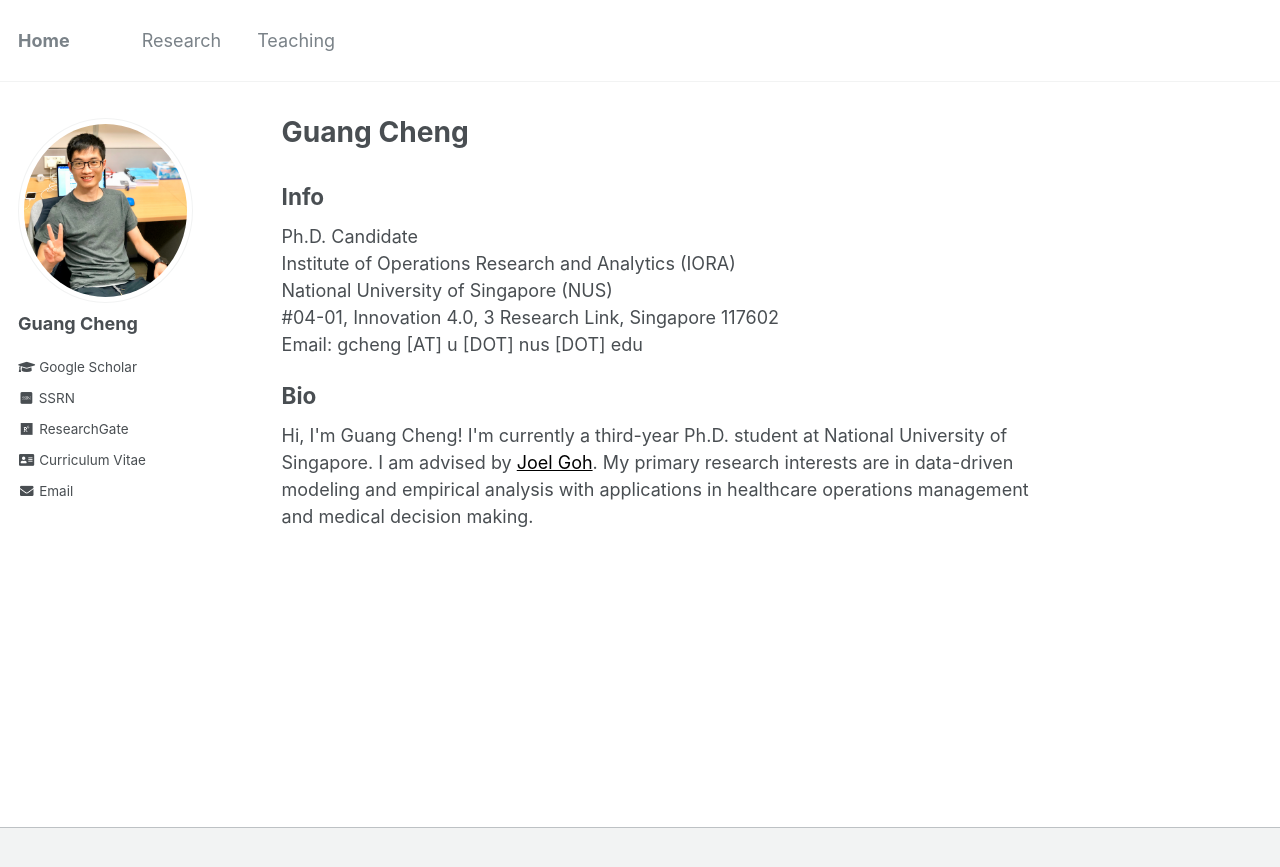
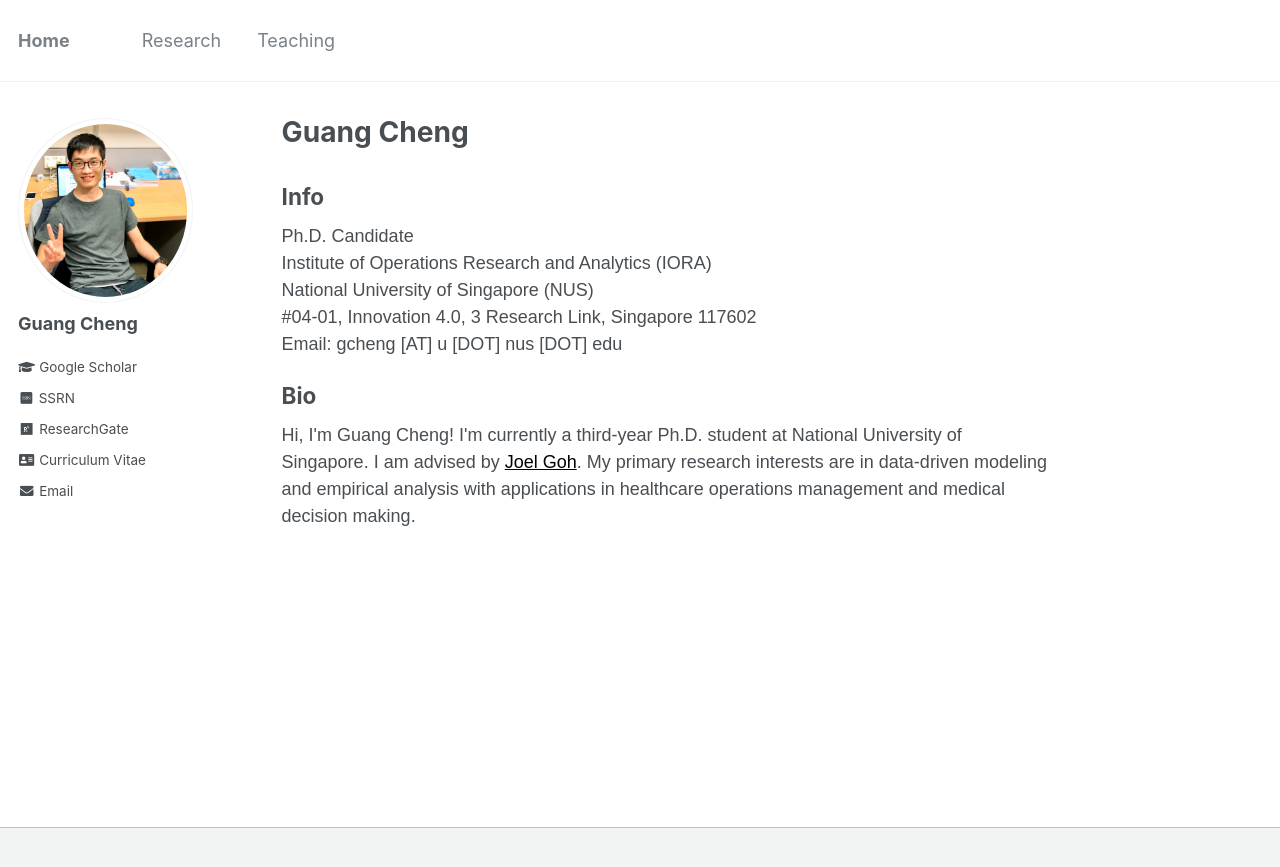
Before and after one commit to gcheng-nus/gcheng-nus.github.io, a Jekyll site: the page built from _pages/about.md, in a window 1280 px wide. Shown: the top 867 px of the page. Built offline with Jekyll 4.4.1, drawn with Linux system fonts in a browser that asks for light colours; some web fonts are replaced.

Commit message:
change font

```diff
--- a/_pages/about.md
+++ b/_pages/about.md
@@ -8,8 +8,8 @@ redirect_from:
   - /about.html
 ---
 
-<!-- <body style="font-family: Serif;"> -->
-<body>
+<body style="font-family: sans-serif;">
+<!-- <body> -->
 
 <h2 style="margin-top: 1em;">Info</h2>
 <p>
```
